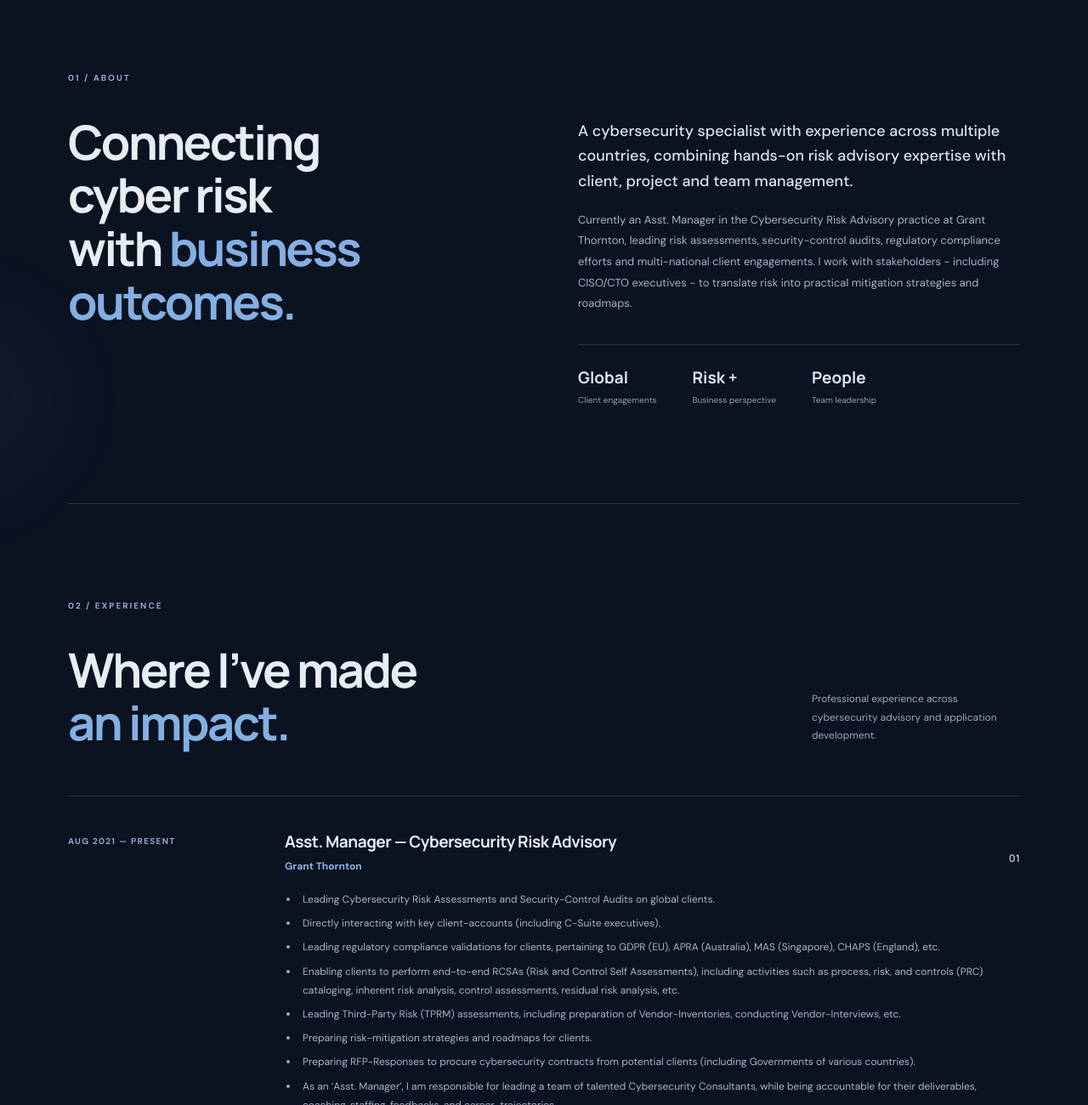
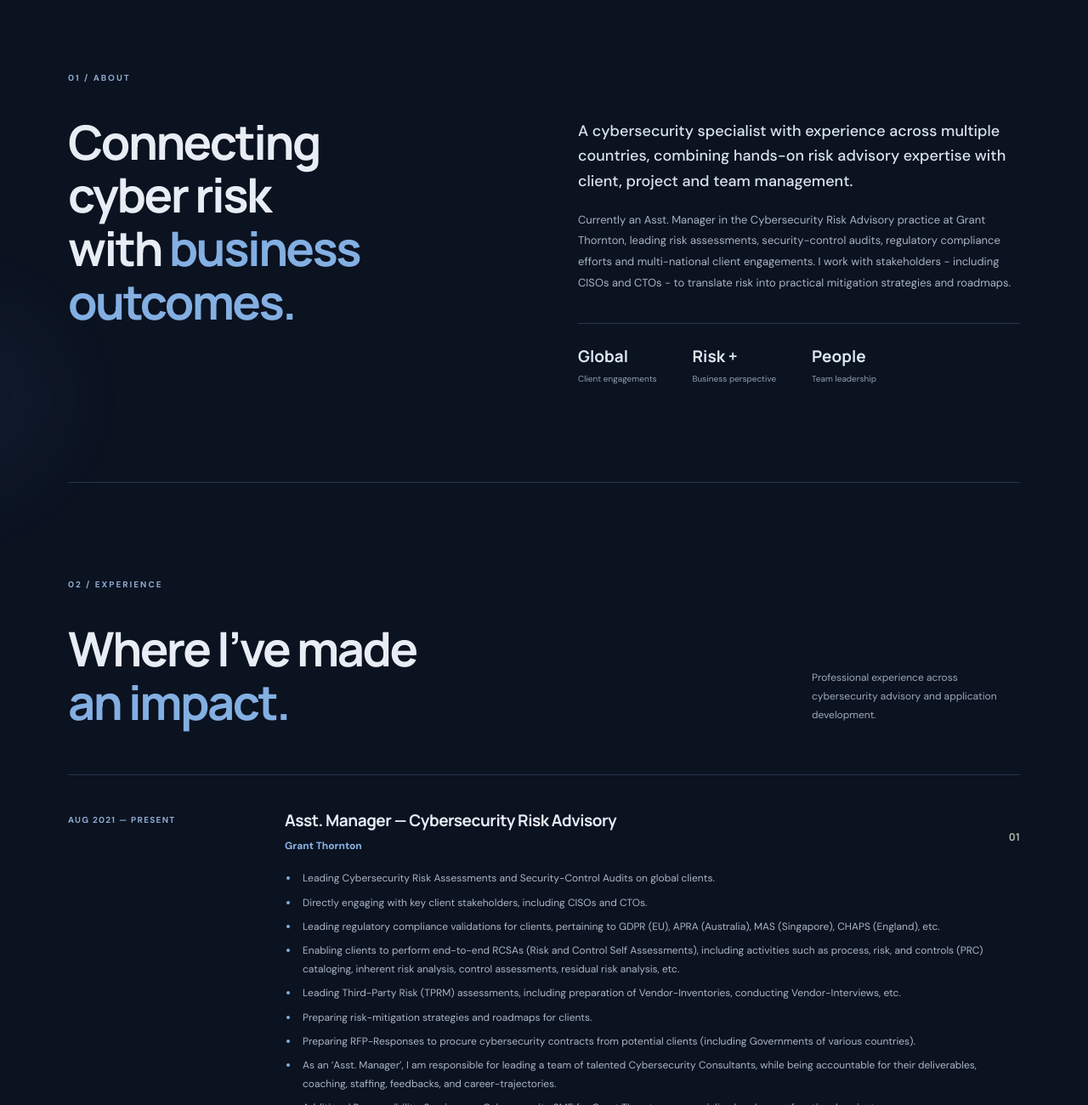
Before and after one commit to venkateshvikramraj/mywebsite, a plain HTML site: page index.html in a window 1280 px wide. Shown: the part 811-2111 px from the top of the page at 85% size. Drawn offline with Linux system fonts and the light colour scheme.

Commit message:
Update job description details in index.html

```diff
--- a/index.html
+++ b/index.html
@@ -40,7 +40,7 @@
       <div class="section-kicker">01 / ABOUT</div>
       <div class="section-content about-grid">
         <div><h2>Connecting<br>cyber risk<br>with <em>business outcomes.</em></h2></div>
-        <div class="about-copy"><p class="large-copy">A cybersecurity specialist with experience across multiple countries, combining hands-on risk advisory expertise with client, project and team management.</p><p>Currently an Asst. Manager in the Cybersecurity Risk Advisory practice at Grant Thornton, leading risk assessments, security-control audits, regulatory compliance efforts and multi-national client engagements. I work with stakeholders - including CISO/CTO executives - to translate risk into practical mitigation strategies and roadmaps.</p><div class="stat-row"><div><strong>Global</strong><span>Client engagements</span></div><div><strong>Risk +</strong><span>Business perspective</span></div><div><strong>People</strong><span>Team leadership</span></div></div></div>
+        <div class="about-copy"><p class="large-copy">A cybersecurity specialist with experience across multiple countries, combining hands-on risk advisory expertise with client, project and team management.</p><p>Currently an Asst. Manager in the Cybersecurity Risk Advisory practice at Grant Thornton, leading risk assessments, security-control audits, regulatory compliance efforts and multi-national client engagements. I work with stakeholders - including CISOs and CTOs - to translate risk into practical mitigation strategies and roadmaps.</p><div class="stat-row"><div><strong>Global</strong><span>Client engagements</span></div><div><strong>Risk +</strong><span>Business perspective</span></div><div><strong>People</strong><span>Team leadership</span></div></div></div>
       </div>
     </section>
 
@@ -54,7 +54,7 @@
             <div class="role-head"><div><h3>Asst. Manager — Cybersecurity Risk Advisory</h3><p class="company">Grant Thornton</p></div><span class="role-index">01</span></div>
             <ul class="detail-list">
               <li>Leading Cybersecurity Risk Assessments and Security-Control Audits on global clients.</li>
-              <li>Directly interacting with key client-accounts (including C-Suite executives).</li>
+              <li>Directly engaging with key client stakeholders, including CISOs and CTOs.</li>
               <li>Leading regulatory compliance validations for clients, pertaining to GDPR (EU), APRA (Australia), MAS (Singapore), CHAPS (England), etc.</li>
               <li>Enabling clients to perform end-to-end RCSAs (Risk and Control Self Assessments), including activities such as process, risk, and controls (PRC) cataloging, inherent risk analysis, control assessments, residual risk analysis, etc.</li>
               <li>Leading Third-Party Risk (TPRM) assessments, including preparation of Vendor-Inventories, conducting Vendor-Interviews, etc.</li>
```
